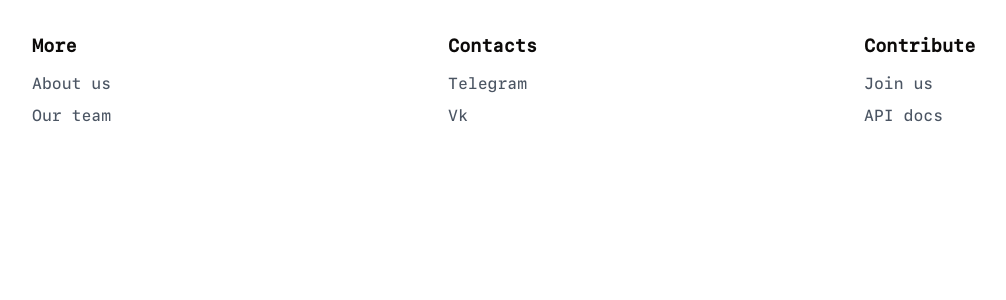
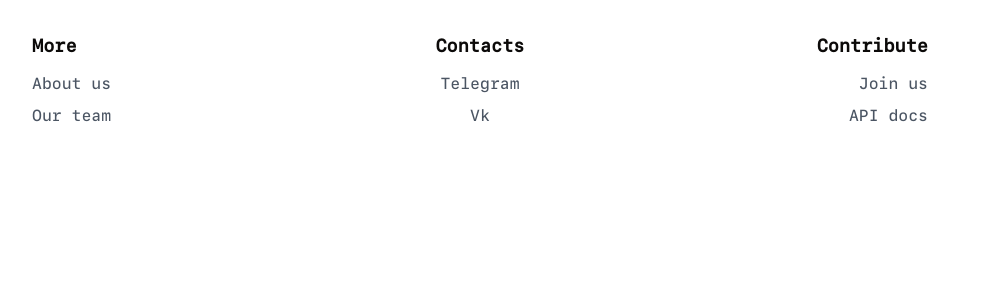
Before and after one commit to itis-merch/space-gray-ui, a Vue app: page / in a window 1280 px wide. Shown: the top 300 px of the page, without its empty margins (32-1038 px from the left). Built offline with nearby package versions, Linux system fonts and the light colour scheme.

Commit message:
refactor: сhange the position of the columns

```diff
--- a/src/components/SGFooter.vue
+++ b/src/components/SGFooter.vue
@@ -5,8 +5,8 @@
 <template>
 	<footer class="bg-white">
 		<div class="mx-auto w-full max-w-screen2xl font-extralight text-gray-600 sg-nav-link text-base">
-			<div class="grid grid-cols-4 gap-x-24 px-16 py-6 lg:py-8 md:grid-cols-3">
-				<div>
+			<div class="grid grid-cols-3 gap-x-24 px-16 py-6 lg:py-8 md:grid-cols-3">
+				<div class="text-left">
 					<h3 class="mb-3 text-lg font-bold text-stone-950">More</h3>
 					<ul class="">
 						<li class="mb-2">
@@ -17,7 +17,7 @@
 						</li>
 					</ul>
 				</div>
-				<div>
+				<div class="text-center">
 					<h3 class="mb-3 text-lg font-bold text-stone-950">Contacts</h3>
 					<ul class="">
 						<li class="mb-2">
@@ -28,7 +28,7 @@
 						</li>
 					</ul>
 				</div>
-				<div>
+				<div class="text-right">
 					<h3 class="mb-3 text-lg font-bold text-stone-950">Contribute</h3>
 					<ul class="">
 						<li class="mb-2">
@@ -43,3 +43,9 @@
 		</div>
 	</footer>
 </template>
+
+<style scoped>
+footer {
+  padding-right: 20%;
+}
+</style>
```
